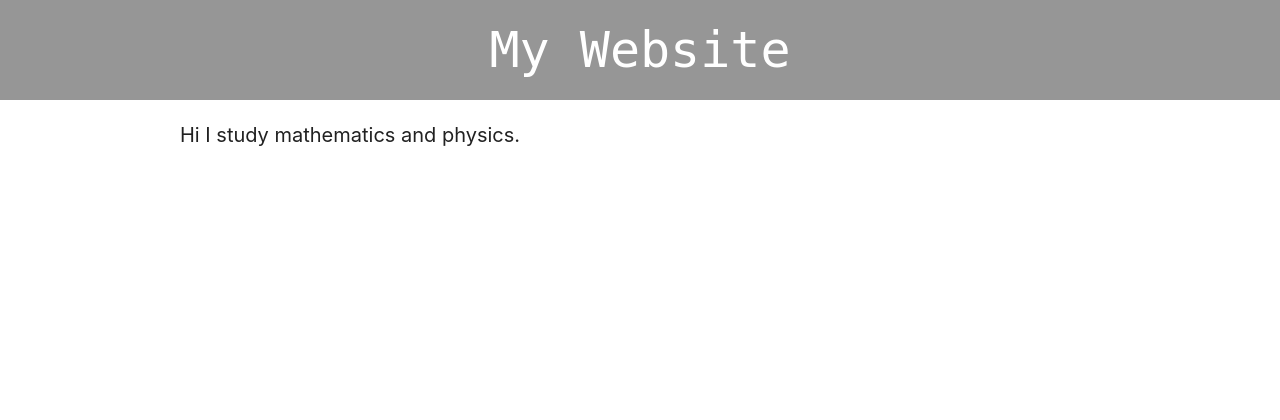
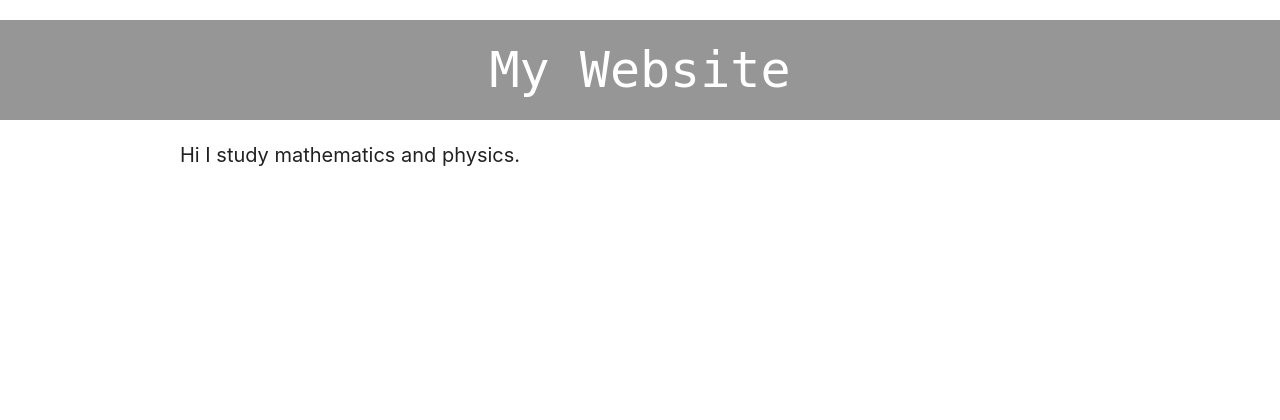
Before and after one commit to antoineeudes/blog, a PHP site: page / in a window 1280 px wide. Shown: the top 420 px of the page. Run offline with PHP 8.4, Linux system fonts and the light colour scheme; some libraries are stand-ins or nearby versions.

Commit message:
Added space befor header

```diff
--- a/design.css
+++ b/design.css
@@ -1,5 +1,5 @@
 header {
-	margin-top: auto;
+	margin-top: 20px;
 	background-color: rgb(150, 150, 150);
 	width: auto;
 	height: 100px;
```
